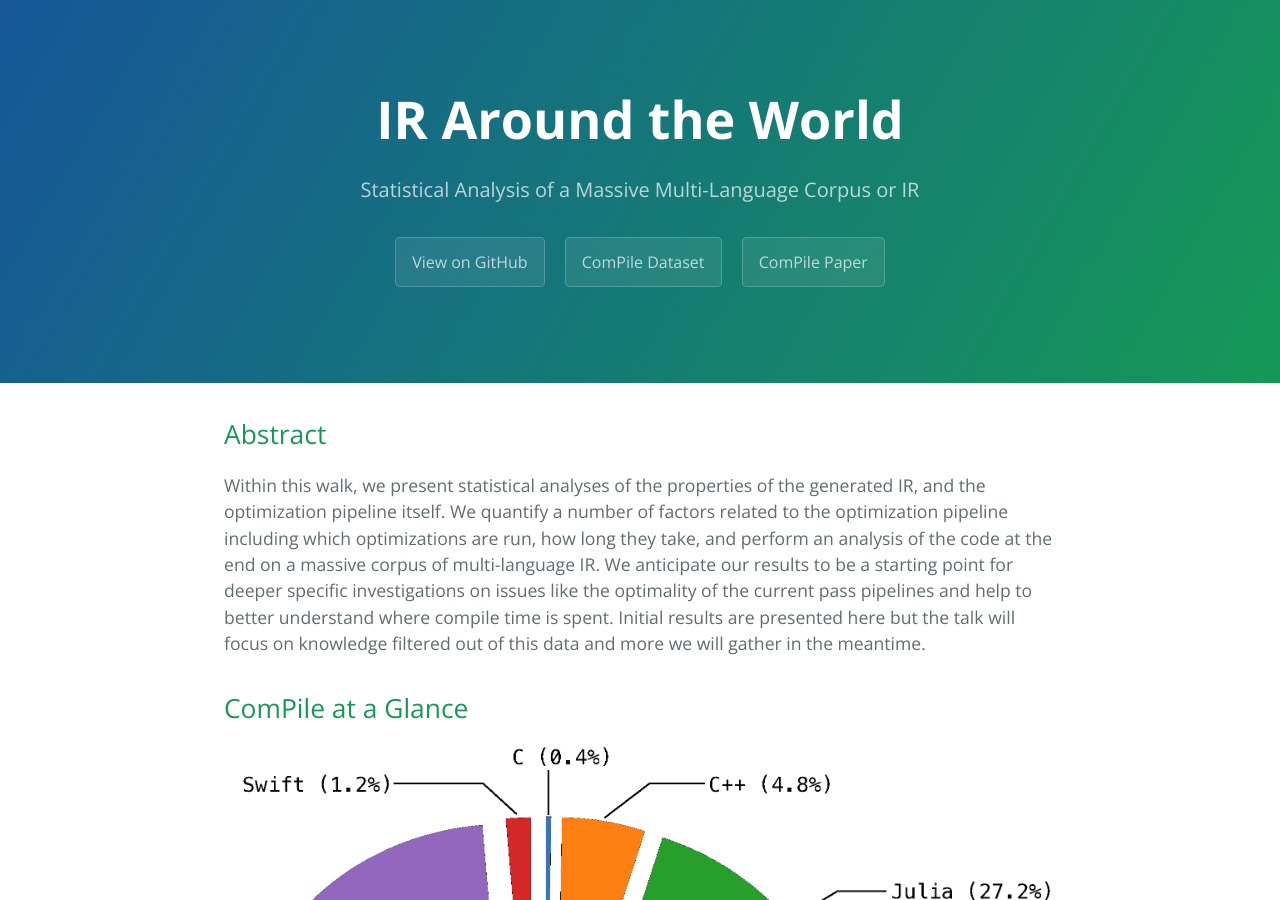
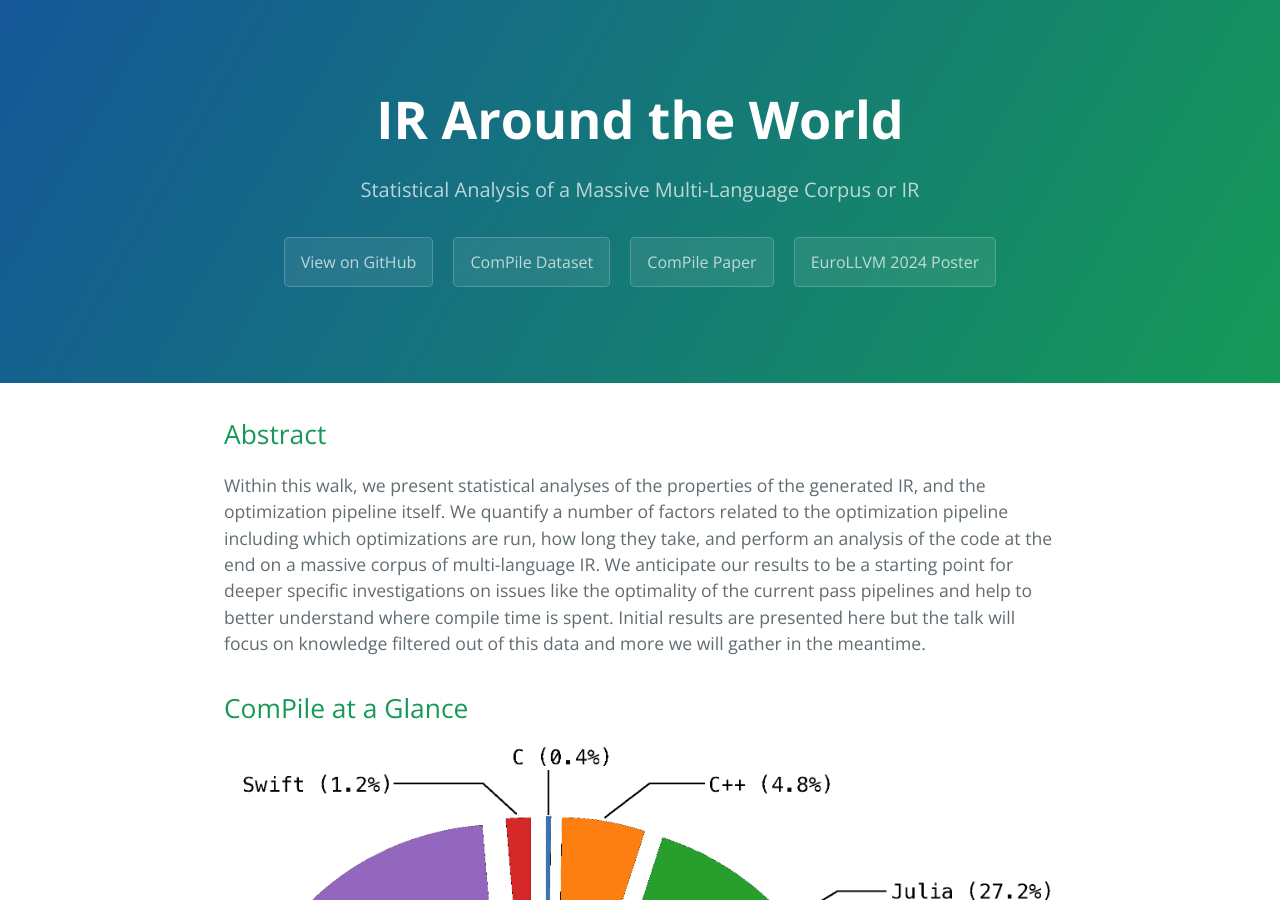
Before and after one commit to llvm-ml/IR-Around-the-World, a Jekyll site: the page built from index.md, in a window 1280 px wide and 900 px high. Built offline with Jekyll 4.4.1, drawn with Linux system fonts in a browser that asks for light colours.

Commit message:
Add poster pdf to the header.

```diff
--- a/_layouts/default.html
+++ b/_layouts/default.html
@@ -21,6 +21,7 @@
         <a href="{{ site.github.repository_url }}" class="btn">View on GitHub</a>
         <a href="https://huggingface.co/datasets/llvm-ml/ComPile" class="btn">ComPile Dataset</a>
         <a href="https://arxiv.org/abs/2309.15432" class="btn">ComPile Paper</a>
+        <a href="./EuroLLVM_poster2024.pdf" class="btn">EuroLLVM 2024 Poster</a>
     </header>
 
     <main id="content" class="main-content" role="main">
```
Also changed, not shown: 1 other file.
